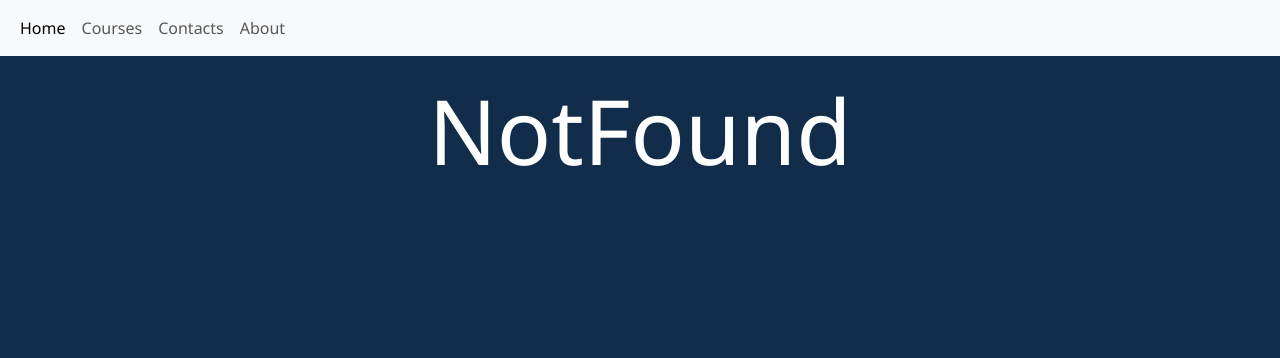
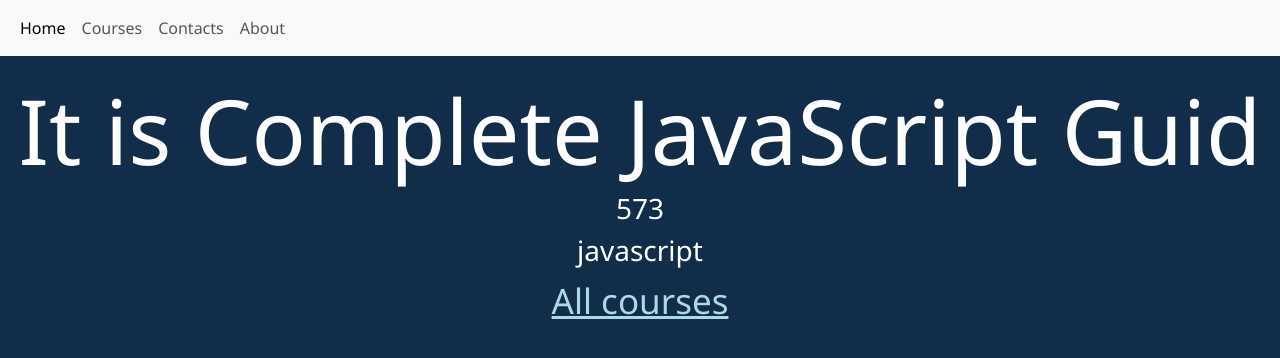
Before and after one commit to Lvjasha/react-router, a React (Create React App) app: page /courses/javascript in a window 1280 px wide. Shown: the top 358 px of the page. Built offline with nearby package versions, Linux system fonts and the light colour scheme.

Commit message:
Navigate

```diff
--- a/src/App.css
+++ b/src/App.css
@@ -1,5 +1,14 @@
 .App {
     text-align: center;
+}
+
+.courseLink {
+    font-size: 25px;
+    text-decoration: none;
+}
+
+.courseLink:hover {
+    text-decoration: underline;
 }
 
 a {
--- a/src/App.jsx
+++ b/src/App.jsx
@@ -6,11 +6,9 @@ import NotFound from './components/NotFound';
 import MainLayout from './layouts/MainLayout';
 import './App.css';
 import Courses from './components/Courses';
-import courses from './data/courses';
 import SingleCourse from './components/SingleCourse';
 
 function App() {
-    const slug = useParams(courses.slug);
     return (
         <BrowserRouter>
             <div className="App">
@@ -18,12 +16,11 @@ function App() {
                     <Route path="/" element={<MainLayout />}>
                         <Route index element={<Home />} />
                         <Route path="courses" element={<Courses />} />
-                        <Route path="courses" element={<MainLayout />}>
-                            <Route
-                                path="courses/:slug"
-                                element={<SingleCourse slug={slug} />}
-                            />
-                        </Route>
+                        <Route path="courses" element={<MainLayout />} />
+                        <Route
+                            path="courses/:slug"
+                            element={<SingleCourse />}
+                        />
                         <Route path="contacts" element={<Contacts />} />
                         <Route path="about" element={<About />} />
                         <Route path="*" element={<NotFound />} />
--- a/src/components/Courses.jsx
+++ b/src/components/Courses.jsx
@@ -1,15 +1,19 @@
 import { Link } from 'react-router-dom';
 import SingleCourse from './SingleCourse';
+import courses from '../data/courses';
+
 const Courses = () => {
     return (
         <>
             <h1>Courses</h1>
-            <br />
-            <Link to="react">Go to react</Link>
-            <br />
-            <Link to="javascript">Go to javascript</Link>
-            <br />
-            <Link to="piton">Go to piton</Link>
+            <div key={courses.id}>
+                {courses.map((course) => (
+                    <Link className="courseLink" to={course.slug}>
+                        {course.title}
+                    </Link>
+                ))}
+                <br />
+            </div>
         </>
     );
 };
--- a/src/components/SingleCourse.jsx
+++ b/src/components/SingleCourse.jsx
@@ -1,11 +1,32 @@
+import { useNavigate, useParams, useLocation } from 'react-router-dom';
+import { Link } from 'react-router-dom';
 import courses from '../data/courses';
+import { useEffect } from 'react';
 
 const SingleCourse = () => {
+    const params = useParams();
+    const navigate = useNavigate();
+    const location = useLocation();
+    const course = courses.find((course) => course.slug === params.slug);
+
+    useEffect(() => {
+        if (!course) {
+            navigate('..', { relative: 'path' });
+        }
+    }, [course, navigate]);
+
+    // if (!course) {
+    //     return <NotFound />;
+    // }
+
     return (
         <>
-            {courses.filter((el) => {
-                return <SingleCourse key={el.slug} />;
-            })}
+            <h1>It is {course?.title}</h1>
+            <h3>{course?.id}</h3>
+            <h3>{course?.slug}</h3>
+            <Link to=".." relative="path">
+                All courses
+            </Link>
         </>
     );
 };
```
